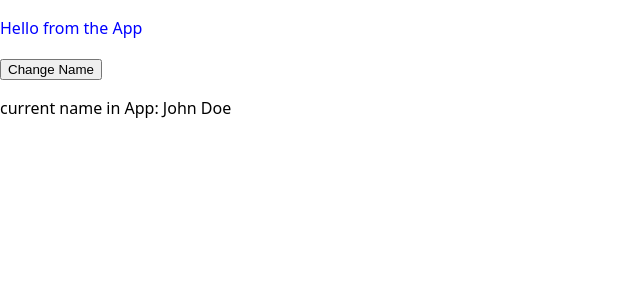
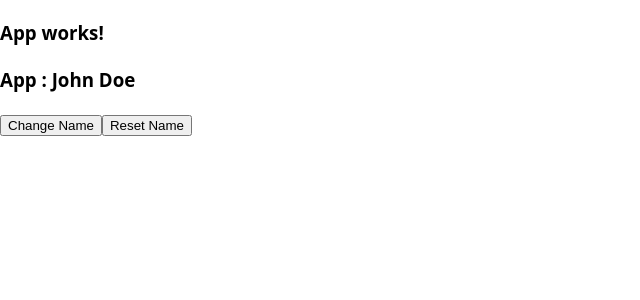
Before and after one commit to Ivanna9/AngularTask, an Angular app: page / in a window 1280 px wide. Shown: the top 300 px of the page, without its empty margins (0-640 px from the left). Built offline with nearby package versions, Linux system fonts and the light colour scheme.

Commit message:
Two-Way Data Binding

```diff
--- a/src/app/app.html
+++ b/src/app/app.html
@@ -1,9 +1,5 @@
-<app-child
-  [childColor]="color"
-  [currentName]="currentName"
-  [staticProp]="' Hello from the App'"
-  (nameChange)="setNewName($event)"
->
-</app-child>
+<h3>App works!</h3>
+<h3>App : {{ currentName() }}</h3>
 
-<p>current name in App: {{ currentName }}</p>
+<app-child [(name)]="currentName" />
+<button (click)="resetName()">Reset Name</button>
--- a/src/app/app.ts
+++ b/src/app/app.ts
@@ -1,4 +1,4 @@
-import { Component, inject, ChangeDetectorRef } from '@angular/core';
+import { Component, signal, inject, ChangeDetectorRef } from '@angular/core';
 import { CommonModule } from '@angular/common';
 import { Child } from './components/child/child';
 
@@ -9,20 +9,8 @@ import { Child } from './components/child/child';
   styleUrl: './app.css',
 })
 export class App {
-  color: string = 'blue';
-  currentName: string = 'John Doe';
-
-  changeColor(newColor: string): void {
-    this.color = newColor;
-  }
-
-  checkCurrentValue(): void {
-    const target = document.getElementById('colorInput') as HTMLInputElement;
-    console.log('e', target.value);
-  }
-
-  setNewName(newName: string): void {
-    this.currentName = newName;
-    this.color = 'green';
+  currentName = signal<string>('John Doe');
+  resetName(): void {
+    this.currentName.set('John Doe');
   }
 }
--- a/src/app/components/child/child.html
+++ b/src/app/components/child/child.html
@@ -1,5 +1 @@
-<p [style.color]="childColor()">
-  {{ staticProp() }}
-</p>
-
-<button (click)="changeName()">Change Name</button>
+<button (click)="updateName()">Change Name</button>
--- a/src/app/components/child/child.ts
+++ b/src/app/components/child/child.ts
@@ -1,4 +1,4 @@
-import { Component, input, output } from '@angular/core';
+import { Component, input, output, model } from '@angular/core';
 
 @Component({
   selector: 'app-child',
@@ -7,12 +7,9 @@ import { Component, input, output } from '@angular/core';
   styleUrl: './child.css',
 })
 export class Child {
-  childColor = input.required<string>();
-  staticProp = input<string>('by default');
-  currentName = input<string>('John Doe');
-  nameChange = output<string>();
+  name = model<string>('John Doe');
 
-  changeName() {
-    this.nameChange.emit('The name has been changed from Child');
+  updateName() {
+    this.name.set('The name has been changed from Child');
   }
 }
```
